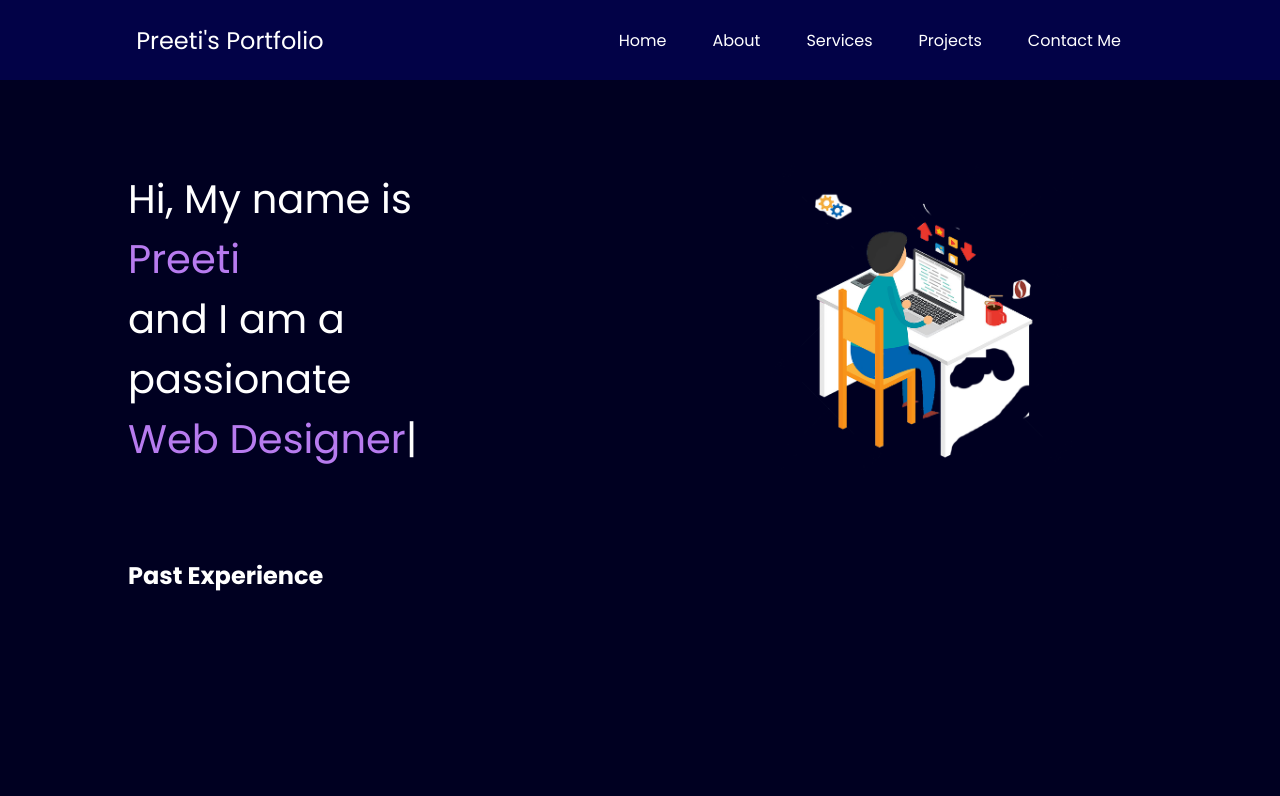
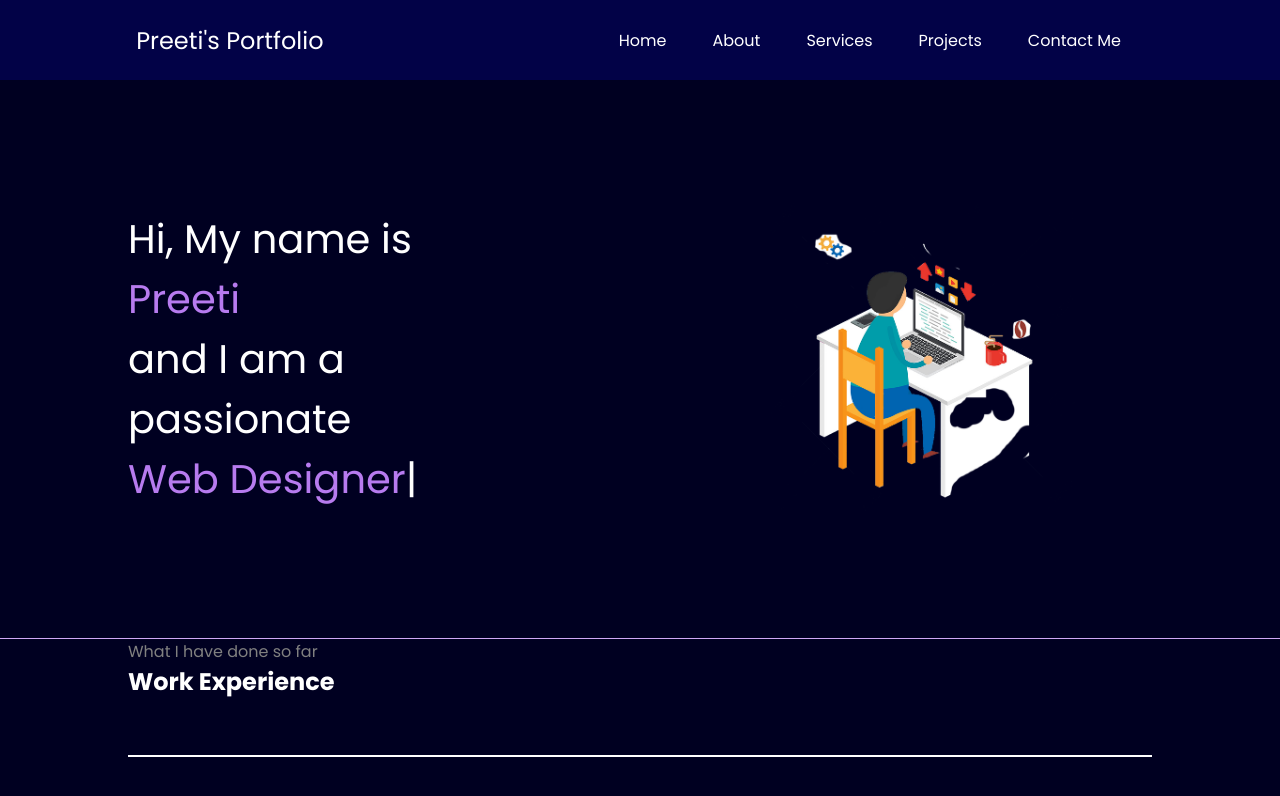
Before and after one commit to Preeti-code11/Portfolio, a plain HTML site: page index.html in a window 1280 px wide. Shown: the top 796 px of the page. Drawn offline with nearby package versions, Linux system fonts and the light colour scheme.

Commit message:
add more code

```diff
--- a/index.html
+++ b/index.html
@@ -20,60 +20,75 @@
         color: white;
         font-family: "Poppins", sans-serif;
       }
-      nav{
+      nav {
         display: flex;
         justify-content: space-around;
         align-items: center;
         height: 80px;
         background-color: rgb(2, 2, 71);
       }
-      nav ul{
+      nav ul {
         display: flex;
         justify-content: center;
-
       }
-      nav ul li{
+      nav ul li {
         list-style: none;
         margin: 0 23px;
       }
-      nav ul li a{
+      nav ul li a {
         text-decoration: none;
         color: white;
       }
-      nav ul li a:hover{
+      nav ul li a:hover {
         color: rgb(164, 164, 240);
         font-size: 1.02rem;
       }
-      .left{
+      main hr {
+        border: 0;
+        background: rgb(208, 168, 245);
+        height: 1.2px;
+        margin: 40px, 84px;
+      }
+      .left {
         font-size: 1.5rem;
       }
-      .firstSection{
+      .firstSection {
         display: flex;
         align-items: center;
         justify-content: space-around;
-        margin: 80px 0;
+        margin: 120px 0;
       }
-      .firstSection > div{
+      .firstSection > div {
         width: 30%;
       }
-      .leftSection{
+      .leftSection {
         font-size: 2.5rem;
-
-
       }
-      .rightSection img{
+      .rightSection img {
         width: 80%;
-
       }
-      .purple{
+      .purple {
         color: rgb(183, 123, 239);
       }
-      #element{
+      .grey {
+        color: gray;
+      }
+      #element {
         color: rgb(183, 123, 239);
       }
-      .secondSection{
+      .secondSection {
         max-width: 80vw;
         margin: auto;
+        height: 80vh;
+      }
+      .secondSection h1 {
+        font-size: 1.5rem;
+      }
+      .secondSection .box {
+        background: white;
+        width: 80vw;
+        height: 2px;
+        margin: 56px 0;
       }
     </style>
   </head>
@@ -88,7 +103,6 @@
             <li><a href="/">Services</a></li>
             <li><a href="/">Projects</a></li>
             <li><a href="/">Contact Me</a></li>
-
           </ul>
         </div>
       </nav>
@@ -101,18 +115,20 @@
           <span id="element"></span>
         </div>
         <div class="rightSection">
-          <img src="developer.png">
+          <img src="developer.png" />
         </div>
-
       </section>
+      <hr />
       <section class="secondSection">
-        <h1>Past Experience</h1>
+        <span class="grey">What I have done so far</span>
+        <h1>Work Experience</h1>
+        <div class="box"></div>
       </section>
     </main>
     <script src="https://unpkg.com/typed.js@2.0.16/dist/typed.umd.js"></script>
     <script>
-      var typed = new Typed('#element', {
-        strings: ['Wev Developer', 'Web Designer'],
+      var typed = new Typed("#element", {
+        strings: ["Wev Developer", "Web Designer"],
         typeSpeed: 50,
       });
     </script>
```
Lines whose indentation alone changed are shown as unchanged.
